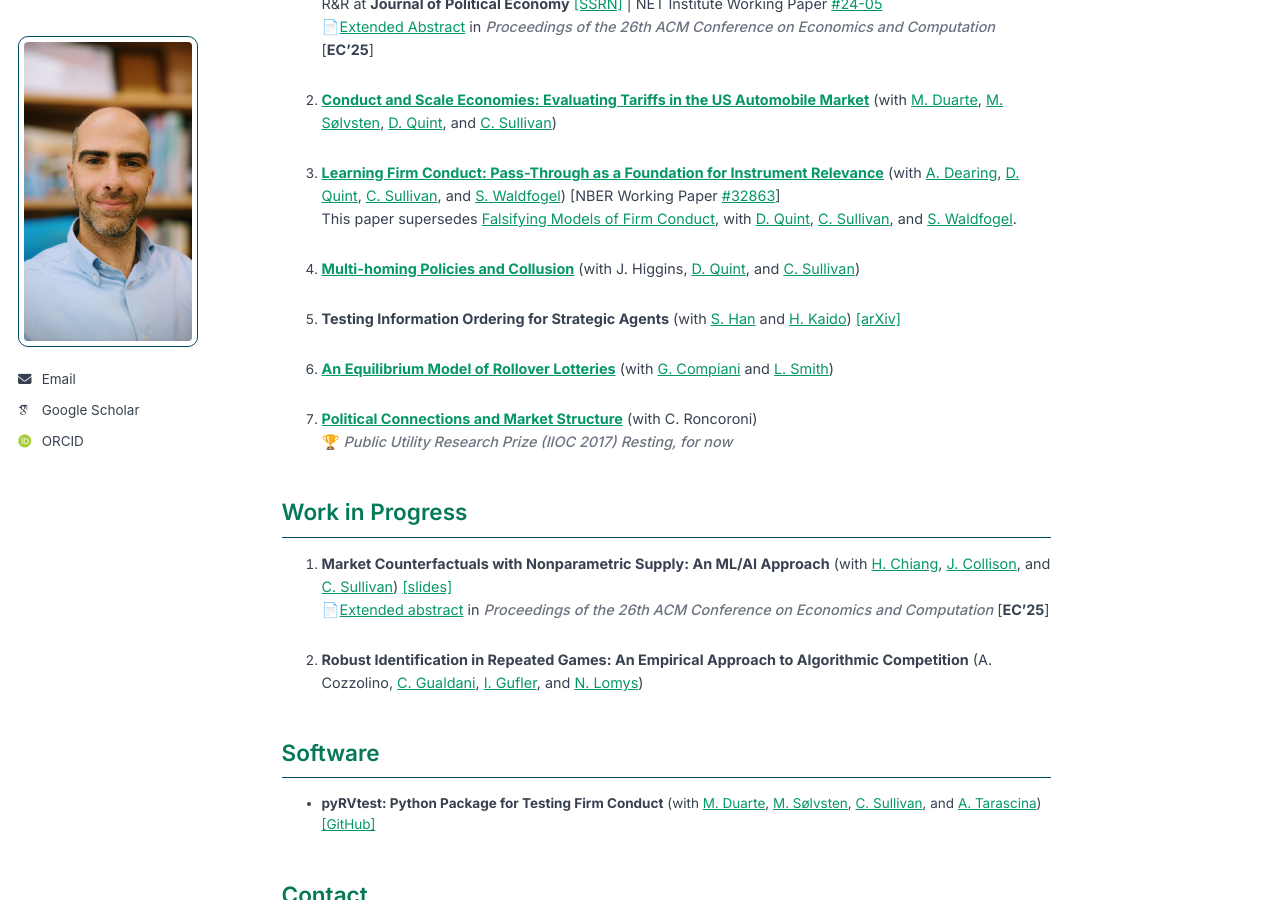
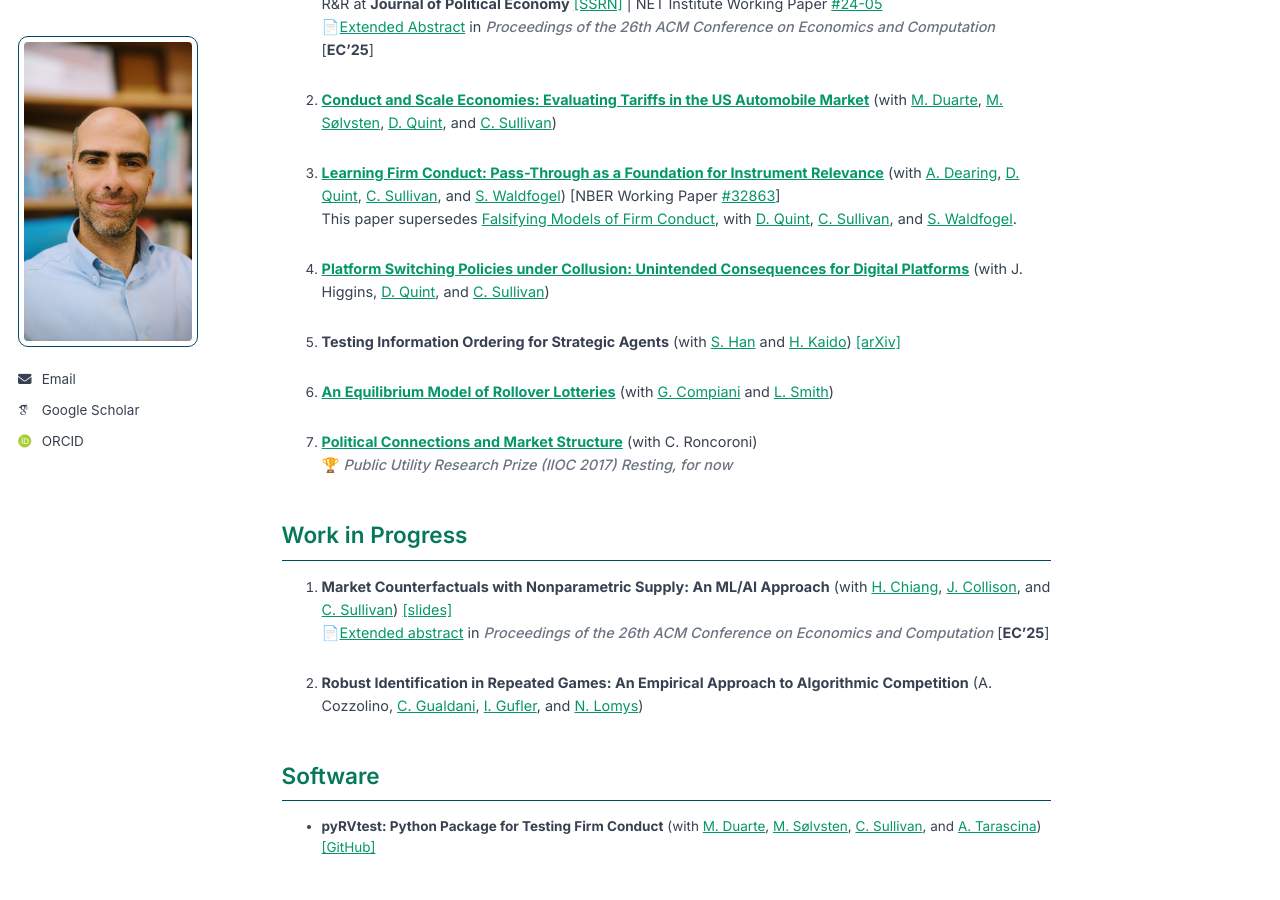
Before and after one commit to LorenzoMagnolfi/Lorenzomagnolfi.github.io, a Jekyll site: the page built from _pages/about.md, in a window 1280 px wide and 900 px high, scrolled down 1102 px. Built offline with Jekyll 4.4.1, drawn with Linux system fonts in a browser that asks for light colours; some web fonts are replaced; a script that is not in the unit is left out.

Commit message:
Update about.md

```diff
--- a/_pages/about.md
+++ b/_pages/about.md
@@ -15,51 +15,51 @@ Here is my [CV](files\cv_2025.pdf).
 
 ## Published Papers
 
-1. [**The Competitive Conduct of Consumer Cooperatives**](https://onlinelibrary.wiley.com/doi/10.1111/1756-2171.12496) (with [M. Duarte](https://sites.google.com/view/marco-duarte/home) and C. Roncoroni)
+8. [**The Competitive Conduct of Consumer Cooperatives**](https://onlinelibrary.wiley.com/doi/10.1111/1756-2171.12496) (with [M. Duarte](https://sites.google.com/view/marco-duarte/home) and C. Roncoroni)
    **RAND Journal of Economics**, *March 2025* [[Preprint]](files/papers/Cooperatives.pdf) [[Video]](https://youtu.be/O4qBSvh3SUU)
 
-2. [**Triplet Embeddings for Demand Estimation**](https://www.aeaweb.org/articles?id=10.1257/mic.20220248) (with [J. McClure](https://www.joncfmcclure.com/) and [A. Sorensen](https://users.ssc.wisc.edu/~sorensen/))
+7. [**Triplet Embeddings for Demand Estimation**](https://www.aeaweb.org/articles?id=10.1257/mic.20220248) (with [J. McClure](https://www.joncfmcclure.com/) and [A. Sorensen](https://users.ssc.wisc.edu/~sorensen/))
   **American Economic Journal: Microeconomics**, *February 2025*  [[SSRN]](https://papers.ssrn.com/sol3/papers.cfm?abstract_id=4113399)<br>
 📄[Extended Abstract](https://dl.acm.org/doi/10.1145/3490486.3538282) in *Proceedings of the 23rd ACM Conference on Economics and Computation* [**EC'22**].
 
-3. [**Testing Firm Conduct**](https://www.econometricsociety.org/publications/quantitative-economics/2024/07/01/Testing-Firm-Conduct) (with [M. Duarte](https://sites.google.com/view/marco-duarte/home), [M. Sølvsten](https://sites.google.com/site/mikkelsoelvsten/), and [C. Sullivan](https://sites.google.com/view/christopher-sullivan))
+6. [**Testing Firm Conduct**](https://www.econometricsociety.org/publications/quantitative-economics/2024/07/01/Testing-Firm-Conduct) (with [M. Duarte](https://sites.google.com/view/marco-duarte/home), [M. Sølvsten](https://sites.google.com/site/mikkelsoelvsten/), and [C. Sullivan](https://sites.google.com/view/christopher-sullivan))
    **Quantitative Economics**, *July 2024*  [[arXiv]](https://arxiv.org/abs/2301.06720)
 
-4. [**The Rise of Urgent Care Centers**](https://www.journals.uchicago.edu/doi/10.1086/727821) (with [C. Mommaerts](https://sites.google.com/site/corinamommaerts/), [N. Serna](https://www.nserna.com/), and [C. Sullivan](https://sites.google.com/view/christopher-sullivan))
+5. [**The Rise of Urgent Care Centers**](https://www.journals.uchicago.edu/doi/10.1086/727821) (with [C. Mommaerts](https://sites.google.com/site/corinamommaerts/), [N. Serna](https://www.nserna.com/), and [C. Sullivan](https://sites.google.com/view/christopher-sullivan))
    **Journal of Political Economy Microeconomics**, *May 2024* [[Preprint]](files/papers/RiseUCCs.pdf)
 
-5. [**Estimation of Discrete Games with Weak Assumptions on Information**](https://academic.oup.com/restud/advance-article-abstract/doi/10.1093/restud/rdac058/6670639) (with C. Roncoroni)
+4. [**Estimation of Discrete Games with Weak Assumptions on Information**](https://academic.oup.com/restud/advance-article-abstract/doi/10.1093/restud/rdac058/6670639) (with C. Roncoroni)
    **Review of Economic Studies**, *July 2023* *[Featured Article]*  [[Preprint]](files/papers/EstimationDiscrGamesWeakInfo.pdf)<br>
    🏆 *Young Economists' Essay Award (EARIE 2016), Young Economist Prize (JEI 2016)*
 
-6. [**Differentiated-Products Cournot Attributes Higher Markups Than Bertrand-Nash**](https://doi.org/10.1016/j.econlet.2022.110804) (with [D. Quint](https://users.ssc.wisc.edu/~dquint/), [C. Sullivan](https://sites.google.com/view/christopher-sullivan), and [S. Waldfogel](https://www.swaldfogel.com/))
+3. [**Differentiated-Products Cournot Attributes Higher Markups Than Bertrand-Nash**](https://doi.org/10.1016/j.econlet.2022.110804) (with [D. Quint](https://users.ssc.wisc.edu/~dquint/), [C. Sullivan](https://sites.google.com/view/christopher-sullivan), and [S. Waldfogel](https://www.swaldfogel.com/))
    **Economics Letters**, *October 2022*   [[Preprint]](files/papers/DiffProdCournot.pdf.pdf)
 
-7. [**A Comparison of Testing and Estimation of Firm Conduct**](https://www.sciencedirect.com/science/article/pii/S0165176522000246) (with [C. Sullivan](https://sites.google.com/view/christopher-sullivan))
+2. [**A Comparison of Testing and Estimation of Firm Conduct**](https://www.sciencedirect.com/science/article/pii/S0165176522000246) (with [C. Sullivan](https://sites.google.com/view/christopher-sullivan))
    **Economics Letters**, *March 2022* [[Preprint]](files/papers/AComparisonOfTestingEstimationFirmConduct.pdf)
 
-8. [**Regulatory Competition and the Market for Corporate Law**](https://www.aeaweb.org/articles?id=10.1257%2Fmic.20180056) (with [O. Eldar](https://sites.google.com/view/ofereldar))
+1. [**Regulatory Competition and the Market for Corporate Law**](https://www.aeaweb.org/articles?id=10.1257%2Fmic.20180056) (with [O. Eldar](https://sites.google.com/view/ofereldar))
    **American Economic Journal: Microeconomics**, *May 2020* [[SSRN]](https://papers.ssrn.com/sol3/papers.cfm?abstract_id=2685969)<br>
    📰 *[Featured](https://corpgov.law.harvard.edu/2015/12/28/regulatory-competition-and-the-market-for-corporate-law/) on Harvard Law School Forum on Corporate Governance*
 
 ## Working Papers
 
-1. [**Estimation of Games under No Regret: Structural Econometrics for AI**](files/papers/StructuralAi.pdf) (with [N. Lomys](https://niccololomys.com/))
+7. [**Estimation of Games under No Regret: Structural Econometrics for AI**](files/papers/StructuralAi.pdf) (with [N. Lomys](https://niccololomys.com/))
    R&R at **Journal of Political Economy** [[SSRN]](https://ssrn.com/abstract=4269273) | NET Institute Working Paper [#24-05](https://ideas.repec.org/p/net/wpaper/2405.html)<br>
 📄[Extended Abstract](https://dl.acm.org/doi/10.1145/3736252.3742516) in *Proceedings of the 26th ACM Conference on Economics and Computation* [**EC'25**]
 
-2. [**Conduct and Scale Economies: Evaluating Tariffs in the US Automobile Market**](/files/papers/ConductAndScaleEconomies.pdf) (with [M. Duarte](https://sites.google.com/view/marco-duarte/home), [M. Sølvsten](https://sites.google.com/site/mikkelsoelvsten/), [D. Quint](https://users.ssc.wisc.edu/~dquint/), and [C. Sullivan](https://sites.google.com/view/christopher-sullivan))
+6. [**Conduct and Scale Economies: Evaluating Tariffs in the US Automobile Market**](/files/papers/ConductAndScaleEconomies.pdf) (with [M. Duarte](https://sites.google.com/view/marco-duarte/home), [M. Sølvsten](https://sites.google.com/site/mikkelsoelvsten/), [D. Quint](https://users.ssc.wisc.edu/~dquint/), and [C. Sullivan](https://sites.google.com/view/christopher-sullivan))
 
-3. [**Learning Firm Conduct: Pass-Through as a Foundation for Instrument Relevance**](/files/papers/LearningFirmConduct.pdf) (with [A. Dearing](https://business.cornell.edu/faculty-research/faculty/aed237/), [D. Quint](https://users.ssc.wisc.edu/~dquint/), [C. Sullivan](https://sites.google.com/view/christopher-sullivan), and [S. Waldfogel](https://www.swaldfogel.com/)) [NBER Working Paper [#32863](https://www.nber.org/papers/w32863)] <br>
+5. [**Learning Firm Conduct: Pass-Through as a Foundation for Instrument Relevance**](/files/papers/LearningFirmConduct.pdf) (with [A. Dearing](https://business.cornell.edu/faculty-research/faculty/aed237/), [D. Quint](https://users.ssc.wisc.edu/~dquint/), [C. Sullivan](https://sites.google.com/view/christopher-sullivan), and [S. Waldfogel](https://www.swaldfogel.com/)) [NBER Working Paper [#32863](https://www.nber.org/papers/w32863)] <br>
 This paper supersedes [Falsifying Models of Firm Conduct](/files/papers/FalsifyingFirmConduct.pdf), with [D. Quint](https://users.ssc.wisc.edu/~dquint/), [C. Sullivan](https://sites.google.com/view/christopher-sullivan), and [S. Waldfogel](https://www.swaldfogel.com/).
 
-5. [**Multi-homing Policies and Collusion**](files/papers/PlatformCollusion.pdf) (with J. Higgins, [D. Quint](https://users.ssc.wisc.edu/~dquint/), and [C. Sullivan](https://sites.google.com/view/christopher-sullivan))
+4. [**Platform Switching Policies under Collusion: Unintended Consequences for Digital Platforms**](files/papers/PlatformCollusion.pdf) (with J. Higgins, [D. Quint](https://users.ssc.wisc.edu/~dquint/), and [C. Sullivan](https://sites.google.com/view/christopher-sullivan))
 
-6. **Testing Information Ordering for Strategic Agents** (with [S. Han](https://sukjinhan.com/info-1) and [H. Kaido](https://people.bu.edu/hkaido/))  [[arXiv]](https://arxiv.org/abs/2402.19425)
+3. **Testing Information Ordering for Strategic Agents** (with [S. Han](https://sukjinhan.com/info-1) and [H. Kaido](https://people.bu.edu/hkaido/))  [[arXiv]](https://arxiv.org/abs/2402.19425)
 
-7. [**An Equilibrium Model of Rollover Lotteries**](files/papers/Rollover.pdf) (with [G. Compiani](https://giovannicompiani.com/) and [L. Smith](https://www.lonessmith.com/))
+2. [**An Equilibrium Model of Rollover Lotteries**](files/papers/Rollover.pdf) (with [G. Compiani](https://giovannicompiani.com/) and [L. Smith](https://www.lonessmith.com/))
 
-8. [**Political Connections and Market Structure**](files/papers/PoliticalConnectionsMarketStructure.pdf) (with C. Roncoroni)
+1. [**Political Connections and Market Structure**](files/papers/PoliticalConnectionsMarketStructure.pdf) (with C. Roncoroni)
 🏆 *Public Utility Research Prize (IIOC 2017)*
 *Resting, for now*
 
```
